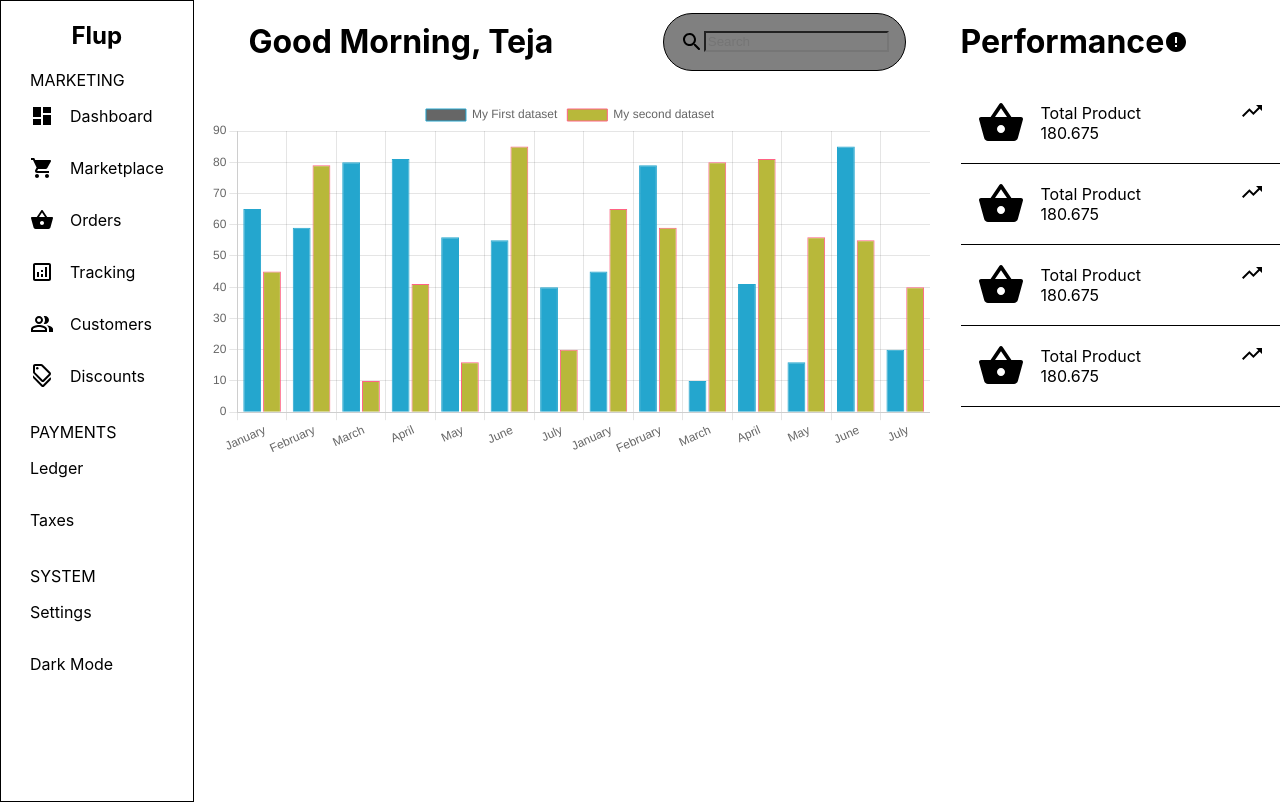
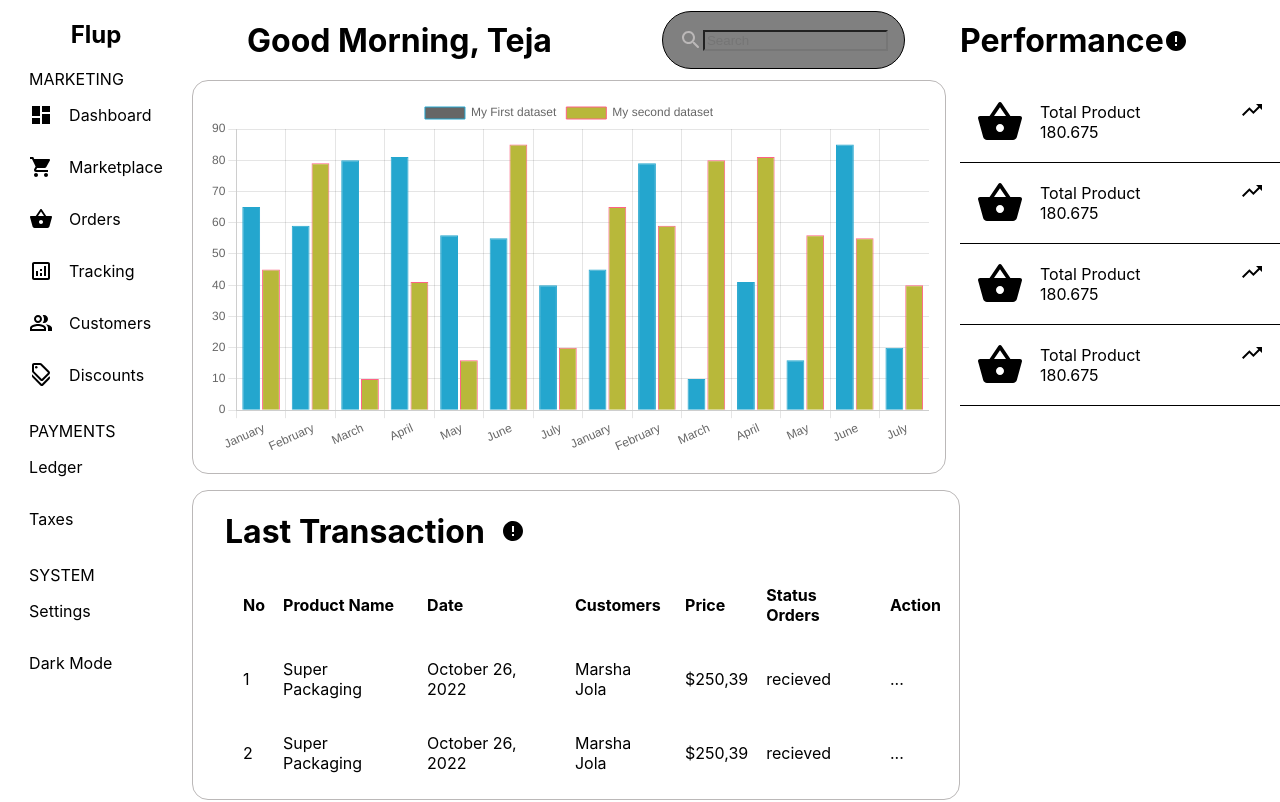
Before and after one commit to teja679/Simple-Dashboard, a React (Create React App) app: page / in a window 1280 px wide. Built offline with nearby package versions, Linux system fonts and the light colour scheme; the HTML template or start-up script is replaced by a standard one.

Commit message:
transactions

```diff
--- a/src/App.css
+++ b/src/App.css
@@ -3,6 +3,8 @@
   display: flex;
   justify-content: flex-start;
   align-items: center;
+  flex-wrap: nowrap;
+  overflow: none;
 }
 
 
--- a/src/Components/DashboardPages/BarChart/styles.css
+++ b/src/Components/DashboardPages/BarChart/styles.css
@@ -2,7 +2,6 @@
     border-radius: 1rem;
     width: 45rem;
     padding: 1rem ;
-    /* position: absolute; */
-    /* right: 0; */
-    /* border: 1px solid black; */
+    overflow: none;
+    border: 1px solid var(--grey);
 }
--- a/src/Components/DashboardPages/Intro/styles.css
+++ b/src/Components/DashboardPages/Intro/styles.css
@@ -1,4 +1,5 @@
 .search-wrapper {
+    height: 10vh;
     width: 100%;
     display: flex;
     justify-content: space-around;
--- /dev/null
+++ b/src/Components/DashboardPages/Transcations/Transactions.js
@@ -0,0 +1,65 @@
+import React from 'react'
+import './styles.css'
+import ErrorIcon from '@mui/icons-material/Error';
+
+const Transactions = () => {
+
+    const data = [
+        {
+            id: 1,
+            name: 'Super Packaging',
+            date: 'October 26, 2022',
+            customer: 'Marsha Jola',
+            price: '$250,39',
+            status: 'recieved',
+        },
+        {
+            id: 2,
+            name: 'Super Packaging',
+            date: 'October 26, 2022',
+            customer: 'Marsha Jola',
+            price: '$250,39',
+            status: 'recieved',
+        },
+        {
+            id: 3,
+            name: 'Super Packaging',
+            date: 'October 26, 2022',
+            customer: 'Marsha Jola',
+            price: '$250,39',
+            status: 'recieved',
+        },
+    ]
+  return (
+    <div className='transactions'>
+        <div className='header'>
+            <h1>Last Transaction</h1>
+            <ErrorIcon />
+        </div>
+        <table>
+            <tr className='trow'>
+                <th>No</th>
+                <th>Product Name</th>
+                <th>Date</th>
+                <th>Customers</th>
+                <th>Price</th>
+                <th>Status Orders</th>
+                <th>Action</th>
+            </tr>
+            {data.map((item, index) => (
+                <tr key={item.id} className='trow'>
+                    <td>{item.id}</td>
+                    <td>{item.name}</td>
+                    <td>{item.date}</td>
+                    <td>{item.customer}</td>
+                    <td>{item.price}</td>
+                    <td>{item.status}</td>
+                    <td>...</td>
+                </tr>
+            ))}
+        </table>
+    </div>
+  )
+}
+
+export default Transactions
--- /dev/null
+++ b/src/Components/DashboardPages/Transcations/styles.css
@@ -0,0 +1,25 @@
+.transactions {
+    padding-left: 2rem;
+    height: 40vh;
+    border: 1px solid var(--grey);
+    overflow-y: hidden;
+    margin-top: 1rem;
+    border-radius: 1rem;
+    text-align: left;
+}
+.transactions .header {
+    display: flex;
+    gap: 1rem;
+    align-items: baseline;
+    margin: 0;
+    padding: 0;
+}
+.header h1 {
+    margin-bottom: 0;
+}
+table{
+
+}
+table, th, td {
+    padding: 1rem 0.5rem;
+}
--- a/src/Components/PerformancePages/Performance/styles.css
+++ b/src/Components/PerformancePages/Performance/styles.css
@@ -1,4 +1,6 @@
-
+.performance-div {
+    overflow: none;
+}
 .menu-head {
     display: flex;
     align-items: center;
--- a/src/Pages/Activites/styles.css
+++ b/src/Pages/Activites/styles.css
@@ -1,5 +1,6 @@
 .activities{
     height: 100vh;
+    overflow: none;
     width: 25%;
     display: flex;
     flex-direction: column;
--- a/src/Pages/Dashboard/Dashboard.js
+++ b/src/Pages/Dashboard/Dashboard.js
@@ -2,12 +2,14 @@ import React from 'react'
 import './styles.css'
 import BarChart from '../../Components/DashboardPages/BarChart/BarChart'
 import Search from '../../Components/DashboardPages/Intro/Search'
+import Transactions from '../../Components/DashboardPages/Transcations/Transactions'
 
 const Dashboard = () => {
   return (
     <div className='dashboard-div'>
         <Search />
         <BarChart />
+        <Transactions />
     </div>
   )
 }
--- a/src/Pages/Dashboard/styles.css
+++ b/src/Pages/Dashboard/styles.css
@@ -4,4 +4,5 @@
     display: flex;
     align-items: flex-start;
     flex-direction: column;
+    justify-content: center;
 }
--- a/src/Pages/Header/styles.css
+++ b/src/Pages/Header/styles.css
@@ -9,9 +9,6 @@
     z-index: 101;
     top: 0;
     left: 0;
-    /* padding: 0 1rem; */
-    border: 1px solid black;
-    /* border-radius: 2rem; */
 }
 
 .links {
--- a/src/index.css
+++ b/src/index.css
@@ -15,6 +15,9 @@ code {
 :root {
   --blue: rgb(36, 166, 206);
   --yellow: rgb(184, 184, 58);
+  --black: #111;
+  --white: #eee;
+  --grey: rgb(187, 184, 184);
 }
 
 a {
```
